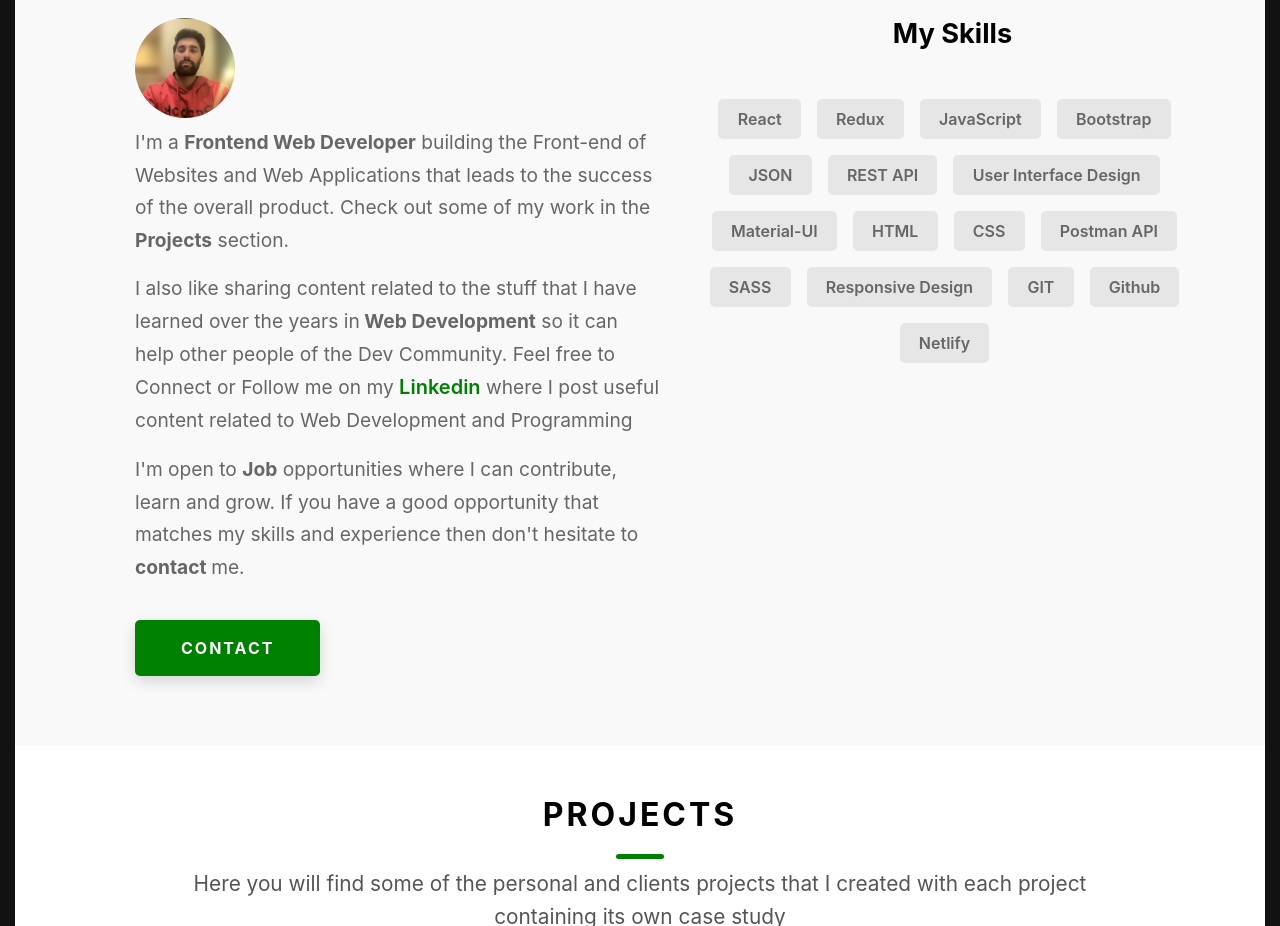
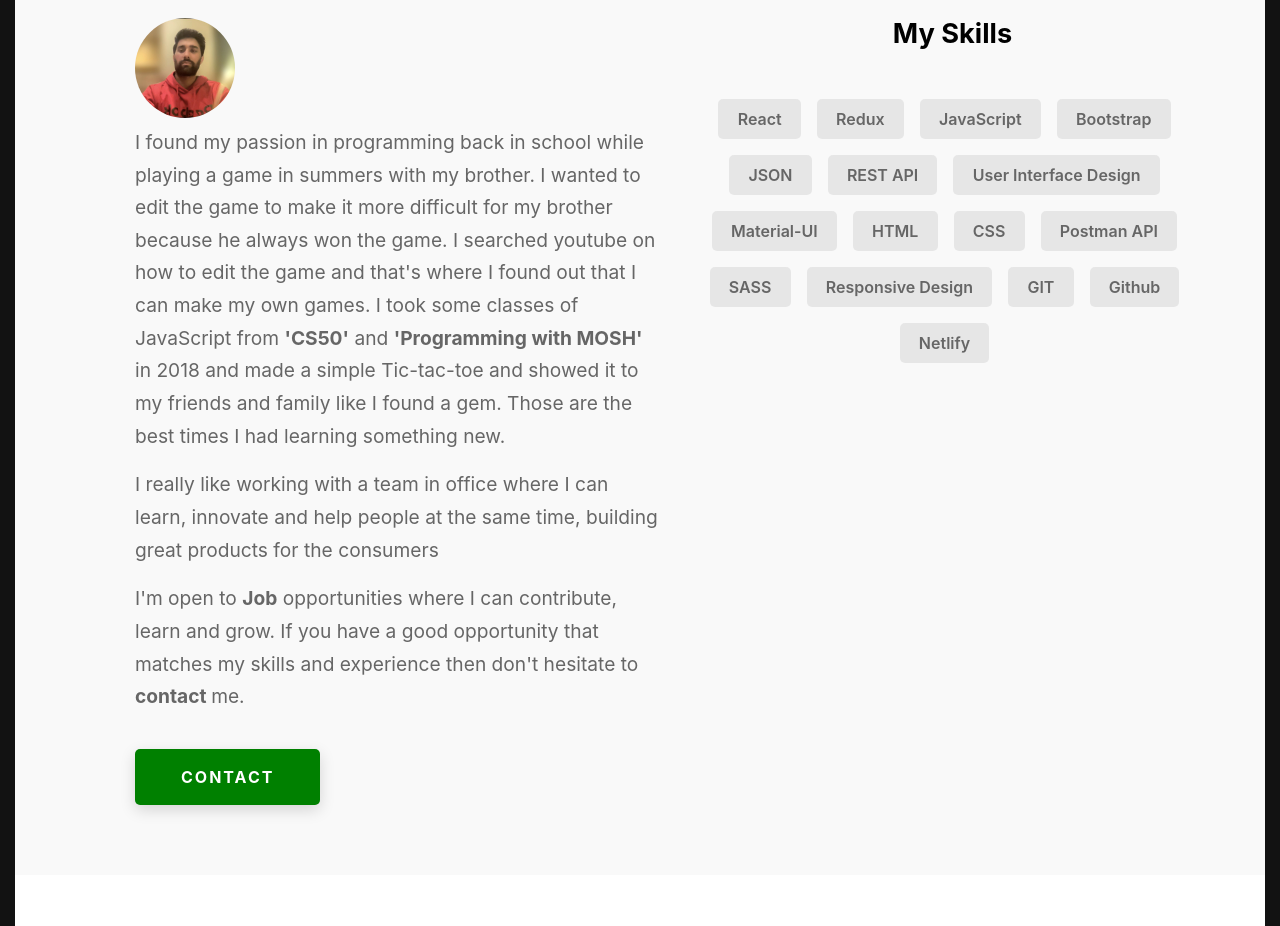
Before and after one commit to hamzazaka/Hamza-Portfolio, a React (Create React App) app in the folder portfolio-app/: page / in a window 1280 px wide. Shown: the part 1020-1946 px from the top of the page. Built offline with nearby package versions, Linux system fonts and the light colour scheme.

Commit message:
changed about me seciton description about me

```diff
--- a/portfolio-app/src/components/Aboutme.js
+++ b/portfolio-app/src/components/Aboutme.js
@@ -14,9 +14,12 @@ export default function Aboutme() {
                     <h2>
                     <img className='imgme' src={imgme} alt="" />
                     </h2>
-                    <p>I'm a <strong>Frontend Web Developer</strong> building the Front-end of Websites and Web Applications that leads to the success of the overall product. Check out some of my work in the <strong>Projects</strong> section.</p>
+                    {/* <p>I'm a <strong>Frontend Web Developer</strong> building the Front-end of Websites and Web Applications that leads to the success of the overall product. Check out some of my work in the <strong>Projects</strong> section.</p>
                     <p>I also like sharing content related to the stuff that I have learned over the years in
                      <strong> Web Development</strong> so it can help other people of the Dev Community. Feel free to Connect or Follow me on my <a className='p-linkedin' target='_blank' href="https://www.linkedin.com/in/hamzazaka/">Linkedin</a> where I post useful content related to Web Development and Programming</p>
+                    <p>I'm open to <strong>Job</strong> opportunities where I can contribute, learn and grow. If you have a good opportunity that matches my skills and experience then don't hesitate to <strong>contact </strong> me.</p> */}
+                    <p>I found my passion in programming back in school while playing a game in summers with my brother. I wanted to edit the game to make it more difficult for my brother because he always won the game. I searched youtube on how to edit the game and that's where I found out that I can make my own games. I took some classes of JavaScript from <strong>'CS50'</strong>  and <strong>'Programming with MOSH'</strong>  in 2018 and made a simple Tic-tac-toe and showed it to my friends and family like I found a gem. Those are the best times I had learning something new. </p>
+                    <p>I really like working with a team in office where I can learn, innovate and help people at the same time, building great products for the consumers</p>
                     <p>I'm open to <strong>Job</strong> opportunities where I can contribute, learn and grow. If you have a good opportunity that matches my skills and experience then don't hesitate to <strong>contact </strong> me.</p>
                     <Link smooth={true} to='Contact' offset={-110} className='btn btn-contact' href=""><span></span> Contact</Link>
 
```
